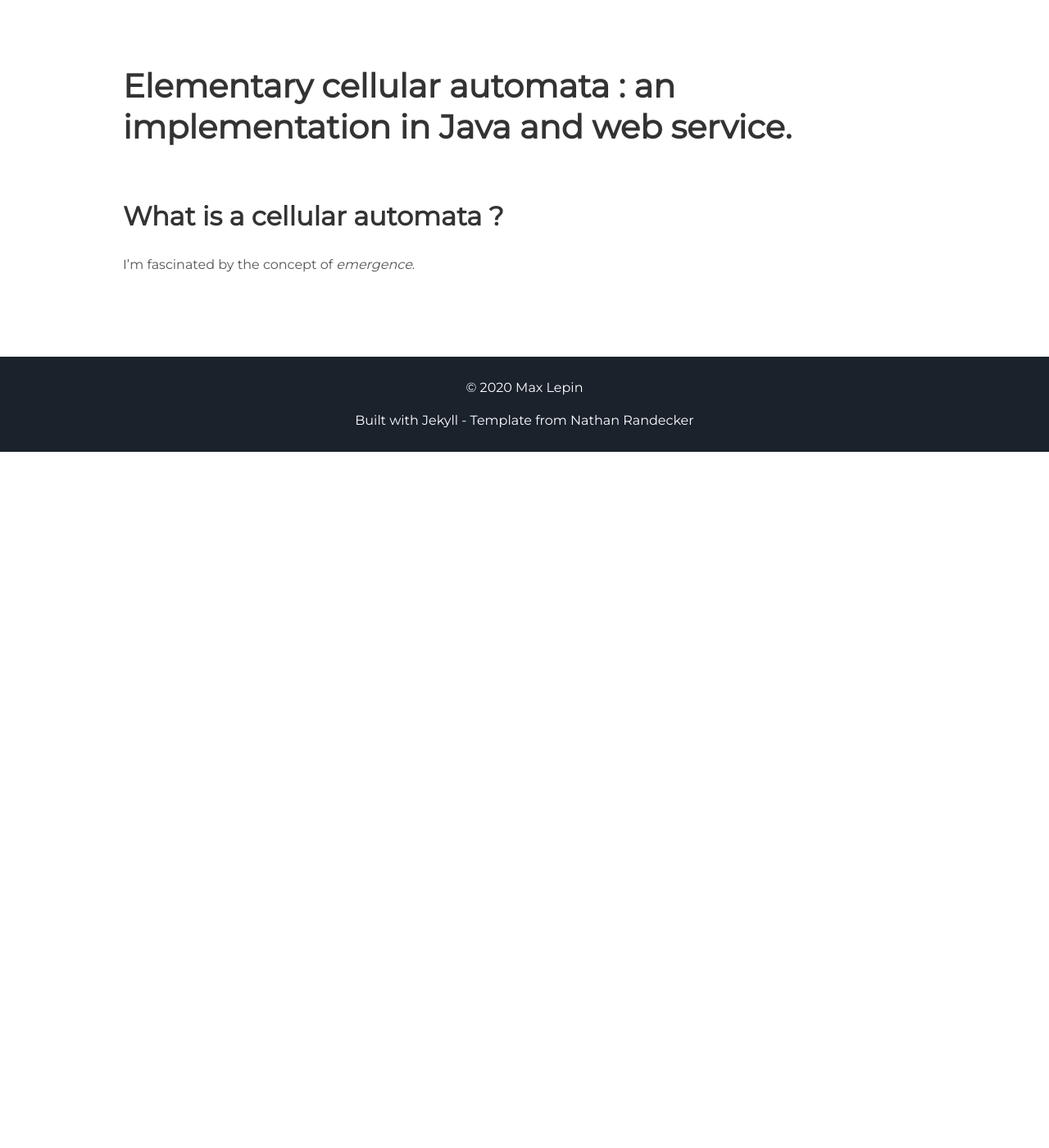
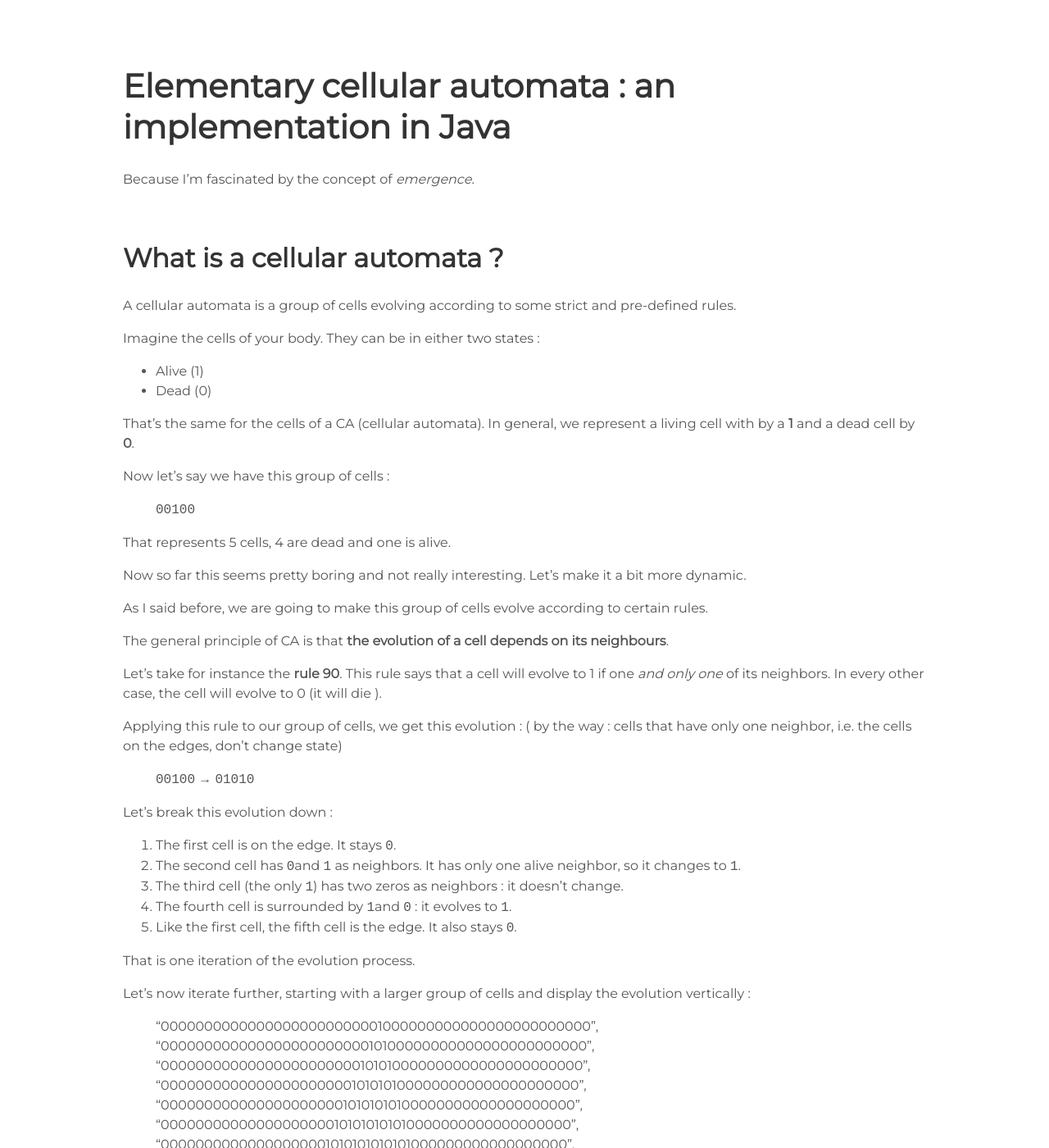
Before and after one commit to Max-le/CV-online, a Jekyll site: the page built from _posts/2020-03-11-cell.md, in a window 1280 px wide and 1400 px high. Shown: the whole window at 82% size. Built offline with Jekyll 4.4.1, drawn with Linux system fonts in a browser that asks for light colours; some of the changed text lies outside the part shown.

Commit message:
new article on CA

````diff
--- a/_posts/2020-03-11-cell.md
+++ b/_posts/2020-03-11-cell.md
@@ -3,8 +3,94 @@ layout: post
 author: Max Lepin
 ---
 
-# Elementary cellular automata : an implementation in Java and web service.
+
+# Elementary cellular automata : an implementation in Java
+Because I'm fascinated by the concept of *emergence*.
 
 ## What is a cellular automata ?
 
-I'm fascinated by the concept of *emergence*.
+A cellular automata is a group of cells evolving according to some strict and pre-defined rules.
+
+Imagine the cells of your body. They can be in either two states :
+- Alive (1)
+- Dead (0)
+
+That's the same for the cells of a CA (cellular automata). In general, we represent a living cell with by a **1** and a dead cell by **0**.
+
+Now let's say we have this group of cells :
+
+> ```00100```
+
+That represents 5 cells, 4 are dead and one is alive.
+
+Now so far this seems pretty boring and not really interesting. Let's make it a bit more dynamic.
+
+As I said before, we are going to make this group of cells evolve according to certain rules.
+
+The general principle of CA is that **the evolution of a cell depends on its neighbours**.
+
+Let's take for instance the **rule 90**.
+This rule says that a cell will evolve to 1 if one *and only one* of its neighbors. In every other case, the cell will evolve to 0 (it will die ).
+
+Applying this rule to our group of cells, we get this evolution : ( by the way : cells that have only one neighbor, i.e. the cells on the edges, don't change state)
+> ```00100``` → ```01010```
+
+Let's break this evolution down :
+
+1. The first cell is on the edge. It stays ```0```.
+2. The second cell has ```0```and ```1``` as neighbors. It has only one alive neighbor, so it changes to ```1```.
+3. The third cell (the only ```1```) has two zeros as neighbors : it doesn't change.
+4. The fourth cell is surrounded by ```1```and ```0``` : it evolves to ```1```.
+5. Like the first cell, the fifth cell is the edge. It also stays ```0```.
+
+That is one iteration of the evolution process.
+
+Let's now iterate further, starting with a larger group of cells and display the evolution vertically :
+
+> "00000000000000000000000001000000000000000000000000",
+"00000000000000000000000010100000000000000000000000",
+"00000000000000000000000101010000000000000000000000",
+"00000000000000000000001010101000000000000000000000",
+"00000000000000000000010101010100000000000000000000",
+"00000000000000000000101010101010000000000000000000",
+"00000000000000000001010101010101000000000000000000",
+"00000000000000000010101010101010100000000000000000",
+"00000000000000000101010101010101010000000000000000",
+"00000000000000001010101010101010101000000000000000",
+"00000000000000010101010101010101010100000000000000",
+"00000000000000101010101010101010101010000000000000",
+"00000000000001010101010101010101010101000000000000",
+"00000000000010101010101010101010101010100000000000",
+"00000000000101010101010101010101010101010000000000",
+"00000000001010101010101010101010101010101000000000",
+"00000000010101010101010101010101010101010100000000",
+"00000000101010101010101010101010101010101010000000",
+"00000001010101010101010101010101010101010101000000",
+"00000010101010101010101010101010101010101010100000",
+"00000101010101010101010101010101010101010101010000",
+"00001010101010101010101010101010101010101010101000",
+"00010101010101010101010101010101010101010101010100",
+"00101010101010101010101010101010101010101010101010",
+"01010101010101010101010101010101010101010101010100"
+
+The result above used the Rule 250. If you look closely, you'll notice a shape appears, like a triangle.
+
+That's where elementary CA gets really interesting : it creates some structures/shapes from some fairly simples.
+
+## My code
+
+Knowing all of that, I wanted to make a piece of code that would generate those kind of evolutions for me.
+
+I'll sump up my code here.
+
+Starting with a Object-Oriented mindset, I tried to represent the "phenomena" with objects.
+* I made a class representing a cell, another for a group of cells (the class `Row` in my code), and then a `Plan` to store the evolution on a grid.
+* For the dynamic part, I created the classes `Generator` (to generate the initial group of cells) and `Iterator` (to compute the evolution)
+* Finally, I implemented the rules, again with classes (I came the question that choice later though). I created an interface to make sure every rule that I would implement is compatible and can be used by the rest of the code.
+I tried to find a formula for each rule so I wouldn't have to specify the output state for the 8 combinations possibles of set of 3 cells.
+For instance, the rule 30 as the formula `cell left is 1 XOR cell right is 1` ([this article](https://www.wolframscience.com/nks/notes-2-1--cellular-automaton-rules-as-formulas/) ont Wolfram Science was helpful).
+
+Once I had all that, I could generate some nice images to show the "trace" of the evolution of some cells. I created the class `ImageCreator` that writes, from a object of type `Plan`, a BMP image, where each pixel represents the state of a cell.
+
+The result, with the Rule 90, is this :
+![Rule 90](/assets/img/rule90.bmp)
````
Also changed, not shown: 4 other files.
